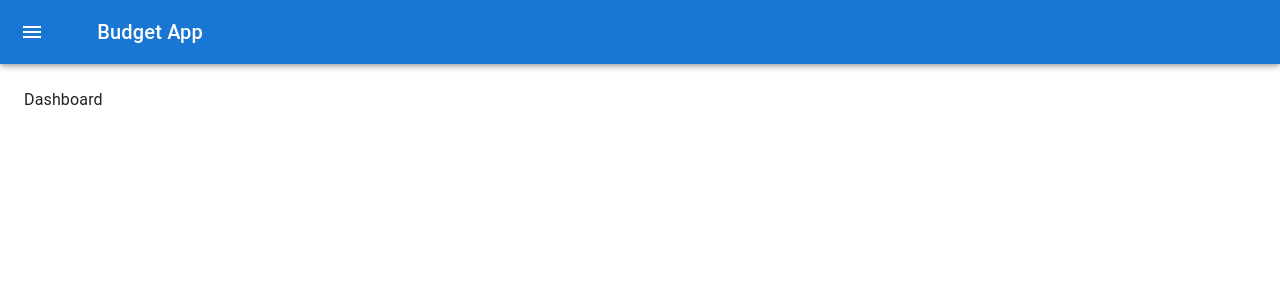
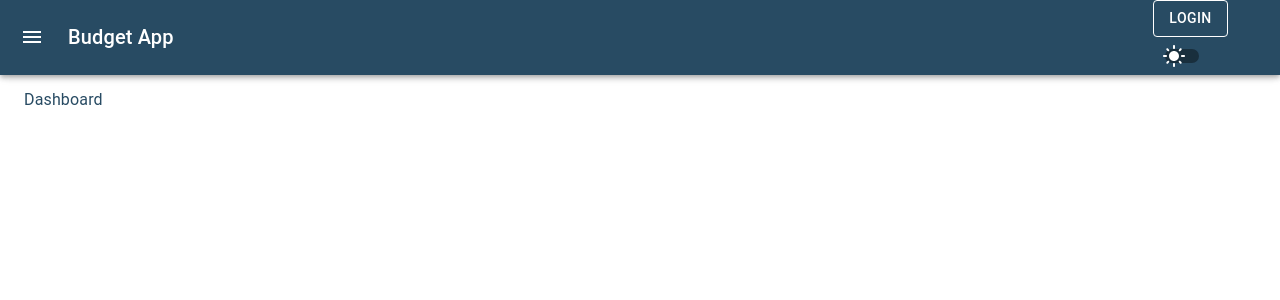
Before and after one commit to Dmartins2695/mern-budget-app, a React (Vite) app in the folder frontend/: page / in a window 1280 px wide. Shown: the top 300 px of the page. Built offline with nearby package versions, Linux system fonts and the light colour scheme; what keycloak-js would draw is missing.

Commit message:
feat: frontend changes
appBar detached to a component
theme implemented
dark mode implmented
refactor in config folders

```diff
--- a/frontend/src/App.jsx
+++ b/frontend/src/App.jsx
@@ -6,6 +6,10 @@ import useAuth from './hooks/useAuth'
 import Budget from './pages/budget'
 import Dashboard from './pages/dashboard'
 import ErrorPage from './pages/errorPage'
+import { BrowserRouter as Router } from 'react-router-dom'
+import { ThemeProvider } from '@emotion/react'
+import { CssBaseline } from '@mui/material'
+import { lightTheme, darkTheme } from './config/theme/theme'
 
 axios.defaults.baseURL = 'http://localhost:5000'
 
@@ -45,10 +49,15 @@ function Dummy() {
 }
 
 const App = () => {
+	const [isDarkMode, setIsDarkMode] = useState(false)
+
 	return (
+		<ThemeProvider theme={isDarkMode ? darkTheme : lightTheme}>
+			<CssBaseline />
+			<Router>
 				<div className='App'>
 					<Routes>
-				<Route element={<Layout />}>
+						<Route element={<Layout setIsDarkMode={setIsDarkMode} />}>
 							<Route path='/budgets' element={<Budget />} />
 							<Route path='/income' element={<Budget />} />
 							<Route path='/' element={<Dashboard />} />
@@ -56,6 +65,8 @@ const App = () => {
 						</Route>
 					</Routes>
 				</div>
+			</Router>
+		</ThemeProvider>
 	)
 }
 
--- a/frontend/src/components/layout.jsx
+++ b/frontend/src/components/layout.jsx
@@ -3,9 +3,7 @@ import AccountBalanceWalletIcon from '@mui/icons-material/AccountBalanceWallet'
 import ChevronLeftIcon from '@mui/icons-material/ChevronLeft'
 import ChevronRightIcon from '@mui/icons-material/ChevronRight'
 import DashboardIcon from '@mui/icons-material/Dashboard'
-import MenuIcon from '@mui/icons-material/Menu'
-import { Grid, styled, useTheme } from '@mui/material'
-import MuiAppBar from '@mui/material/AppBar'
+import { styled, useTheme } from '@mui/material'
 import Box from '@mui/material/Box'
 import Divider from '@mui/material/Divider'
 import Drawer from '@mui/material/Drawer'
@@ -15,13 +13,13 @@ import ListItem from '@mui/material/ListItem'
 import ListItemButton from '@mui/material/ListItemButton'
 import ListItemIcon from '@mui/material/ListItemIcon'
 import ListItemText from '@mui/material/ListItemText'
-import Toolbar from '@mui/material/Toolbar'
-import Typography from '@mui/material/Typography'
 import * as React from 'react'
+
 
 import { useState } from 'react'
 import { Outlet, useNavigate } from 'react-router-dom'
 import useDictionary from '../hooks/useDictionary'
+import Navbar from './navbar'
 
 const drawerWidth = 240
 
@@ -62,23 +60,6 @@ const Main = styled('main', { shouldForwardProp: (prop) => prop !== 'open' })(
 	}),
 )
 
-const AppBar = styled(MuiAppBar, {
-	shouldForwardProp: (prop) => prop !== 'open',
-})(({ theme, open }) => ({
-	transition: theme.transitions.create(['margin', 'width'], {
-		easing: theme.transitions.easing.sharp,
-		duration: theme.transitions.duration.leavingScreen,
-	}),
-	...(open && {
-		width: `calc(100% - ${drawerWidth}px)`,
-		marginLeft: `${drawerWidth}px`,
-		transition: theme.transitions.create(['margin', 'width'], {
-			easing: theme.transitions.easing.easeOut,
-			duration: theme.transitions.duration.enteringScreen,
-		}),
-	}),
-}))
-
 const DrawerHeader = styled('div')(({ theme }) => ({
 	display: 'flex',
 	alignItems: 'center',
@@ -110,28 +91,7 @@ const Layout = (props) => {
 
 	return (
 		<Box sx={{ display: 'flex' }}>
-			<AppBar position='fixed' open={open}>
-				<Toolbar>
-					<Grid container justifyContent={'space-between'} alignItems={'center'}>
-						<Grid item>
-							<IconButton
-								color='inherit'
-								aria-label='open drawer'
-								onClick={handleDrawerOpen}
-								edge='start'
-								sx={{ mr: 2, ...(open && { display: 'none' }) }}>
-								<MenuIcon />
-							</IconButton>
-						</Grid>
-						<Grid item xs={11}>
-							<Typography variant='h6' noWrap component='div'>
-								{labelIn('header_title')}
-							</Typography>
-						</Grid>
-						<Grid item>{/* login button, notifications*/}</Grid>
-					</Grid>
-				</Toolbar>
-			</AppBar>
+			<Navbar open={open} handleDrawerOpen={handleDrawerOpen} setIsDarkMode={props.setIsDarkMode} />
 			<Drawer
 				sx={{
 					'width': drawerWidth,
--- /dev/null
+++ b/frontend/src/components/navbar.jsx
@@ -0,0 +1,84 @@
+import { useTheme } from '@emotion/react'
+import DarkModeIcon from '@mui/icons-material/DarkMode'
+import LightModeIcon from '@mui/icons-material/LightMode'
+import MenuIcon from '@mui/icons-material/Menu'
+import { Button, Grid, Switch, styled } from '@mui/material'
+import MuiAppBar from '@mui/material/AppBar'
+import IconButton from '@mui/material/IconButton'
+import Toolbar from '@mui/material/Toolbar'
+import Typography from '@mui/material/Typography'
+import * as React from 'react'
+import useDictionary from '../hooks/useDictionary'
+
+const drawerWidth = 240
+
+const AppBar = styled(MuiAppBar, {
+	shouldForwardProp: (prop) => prop !== 'open',
+})(({ theme, open }) => ({
+	transition: theme.transitions.create(['margin', 'width'], {
+		easing: theme.transitions.easing.sharp,
+		duration: theme.transitions.duration.leavingScreen,
+	}),
+	...(open && {
+		width: `calc(100% - ${drawerWidth}px)`,
+		marginLeft: `${drawerWidth}px`,
+		transition: theme.transitions.create(['margin', 'width'], {
+			easing: theme.transitions.easing.easeOut,
+			duration: theme.transitions.duration.enteringScreen,
+		}),
+	}),
+}))
+
+const Navbar = (props) => {
+	const { handleDrawerOpen, open, setIsDarkMode } = props
+	const { labelIn } = useDictionary()
+	const theme = useTheme()
+	console.log(theme)
+
+	const handleThemeMode = (e) => {
+		setIsDarkMode((prev) => !prev)
+	}
+
+	return (
+		<AppBar position='fixed' open={open}>
+			<Toolbar>
+				<Grid container alignItems={'center'}>
+					<Grid item>
+						<IconButton
+							color='inherit'
+							aria-label='open drawer'
+							onClick={handleDrawerOpen}
+							edge='start'
+							sx={{ mr: 2, ...(open && { display: 'none' }) }}>
+							<MenuIcon />
+						</IconButton>
+					</Grid>
+					<Grid item xs>
+						<Typography variant='h6' noWrap component='div'>
+							{labelIn('header_title')}
+						</Typography>
+					</Grid>
+					<Grid item xs={1}>
+						{/* login button, notifications*/}
+						<Button color={'inherit'} variant='outlined'>
+							Login
+						</Button>
+						<Switch
+							color={'inherit'}
+							onClick={handleThemeMode}
+							icon={<LightModeIcon />}
+							checkedIcon={<DarkModeIcon />}
+							sx={{
+								'& .MuiSwitch-switchBase': {
+									paddingTop: '7px',
+								},
+							}}
+						/>
+					</Grid>
+				</Grid>
+			</Toolbar>
+		</AppBar>
+	)
+}
+
+export default Navbar
--- /dev/null
+++ b/frontend/src/config/theme/theme.js
@@ -0,0 +1,44 @@
+import { createTheme } from "@mui/material"
+
+export const lightTheme = createTheme({
+	palette: {
+		mode: 'light',
+		primary: {
+			main: '#284b63',
+			contrastText: '#ffffff',
+		},
+		secondary: {
+			main: '#3c6e71',
+		},
+		background: {
+			default: '#ffffff',
+			paper: '#d9d9d9',
+		},
+		text: {
+			primary: '#284b63',
+			secondary: '#ffffff',
+		},
+	},
+})
+
+export const darkTheme = createTheme({
+	palette: {
+		mode: 'dark',
+		primary: {
+			main: '#284b63',
+			contrastText: '#ffffff',
+		},
+		secondary: {
+			main: '#3c6e71',
+			contrastText: '#d9d9d9',
+		},
+		background: {
+			default: '#353535',
+			paper: '#284b63',
+		},
+		text: {
+			primary: '#d9d9d9',
+			secondary: '#ffffff',
+		},
+	},
+})
--- a/frontend/src/hooks/useDictionary.jsx
+++ b/frontend/src/hooks/useDictionary.jsx
@@ -1,5 +1,5 @@
 import { useState } from 'react'
-import dictionary from '../config/dictionary'
+import dictionary from '../config/dictionary/dictionary'
 
 const useDictionary = (initialLang = 'en') => {
 	const [language, setLanguage] = useState(initialLang)
--- a/frontend/src/main.jsx
+++ b/frontend/src/main.jsx
@@ -5,17 +5,8 @@ import { BrowserRouter as Router } from 'react-router-dom'
 import { ThemeProvider } from '@emotion/react'
 import { CssBaseline, createTheme } from '@mui/material'
 
-const theme = createTheme({
-	// Customize your theme here
-})
-
 ReactDOM.createRoot(document.getElementById('root')).render(
 	<React.StrictMode>
-		<ThemeProvider theme={theme}>
-			<CssBaseline />
-			<Router>
-				<App />
-			</Router>
-		</ThemeProvider>
+		<App />
 	</React.StrictMode>,
 )
```
Also changed, not shown: frontend/src/config/dictionary/dictionary.js (renamed from frontend/src/config/dictionary.js), frontend/src/config/dictionary/en.js (renamed from frontend/src/config/en.js), frontend/src/config/dictionary/pt.js (renamed from frontend/src/config/pt.js). Lines whose indentation alone changed are shown as unchanged.
